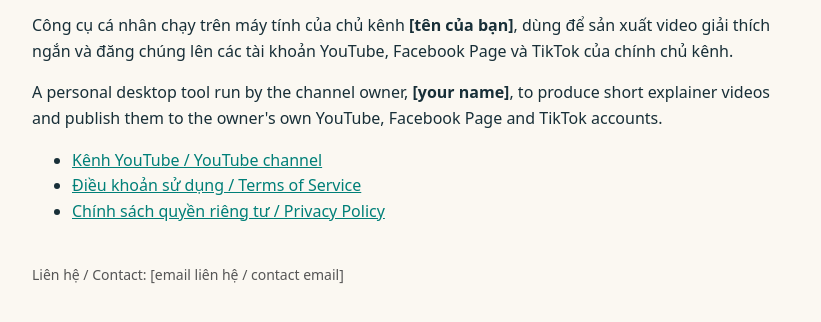
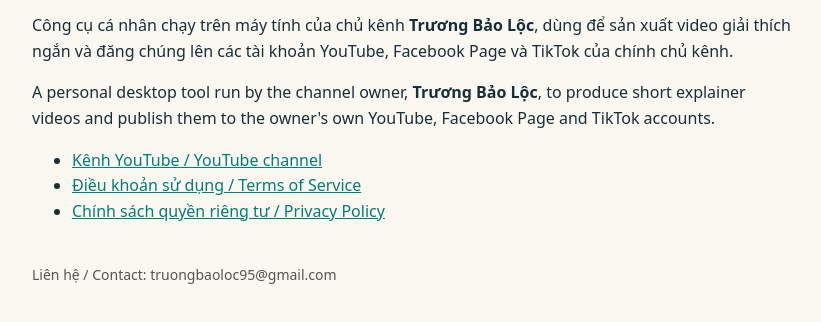
Before and after one commit to loctb2/loctruong.github.io, a plain HTML site: page index.html in a window 1280 px wide. Shown: the part 94-416 px from the top of the page, without its empty margins (228-1049 px from the left). Drawn offline with Linux system fonts and the light colour scheme.

Commit message:
Update personal information in index.html

```diff
--- a/index.html
+++ b/index.html
@@ -11,15 +11,15 @@
 </head>
 <body>
 <h1>Ủa, Sao Vậy? Studio</h1>
-<p>Công cụ cá nhân chạy trên máy tính của chủ kênh <strong>[tên của bạn]</strong>, dùng để sản xuất video giải thích ngắn
+<p>Công cụ cá nhân chạy trên máy tính của chủ kênh <strong>Trương Bảo Lộc</strong>, dùng để sản xuất video giải thích ngắn
 và đăng chúng lên các tài khoản YouTube, Facebook Page và TikTok của chính chủ kênh.</p>
-<p lang="en">A personal desktop tool run by the channel owner, <strong>[your name]</strong>, to produce short explainer videos
+<p lang="en">A personal desktop tool run by the channel owner, <strong>Trương Bảo Lộc</strong>, to produce short explainer videos
 and publish them to the owner's own YouTube, Facebook Page and TikTok accounts.</p>
 <ul>
   <li><a href="https://www.youtube.com/channel/UCNRKkN7gLaNGbCG_UwnDdLg">Kênh YouTube / YouTube channel</a></li>
   <li><a href="terms.html">Điều khoản sử dụng / Terms of Service</a></li>
   <li><a href="privacy.html">Chính sách quyền riêng tư / Privacy Policy</a></li>
 </ul>
-<footer>Liên hệ / Contact: [email liên hệ / contact email]</footer>
+<footer>Liên hệ / Contact: truongbaoloc95@gmail.com</footer>
 </body>
 </html>
```
